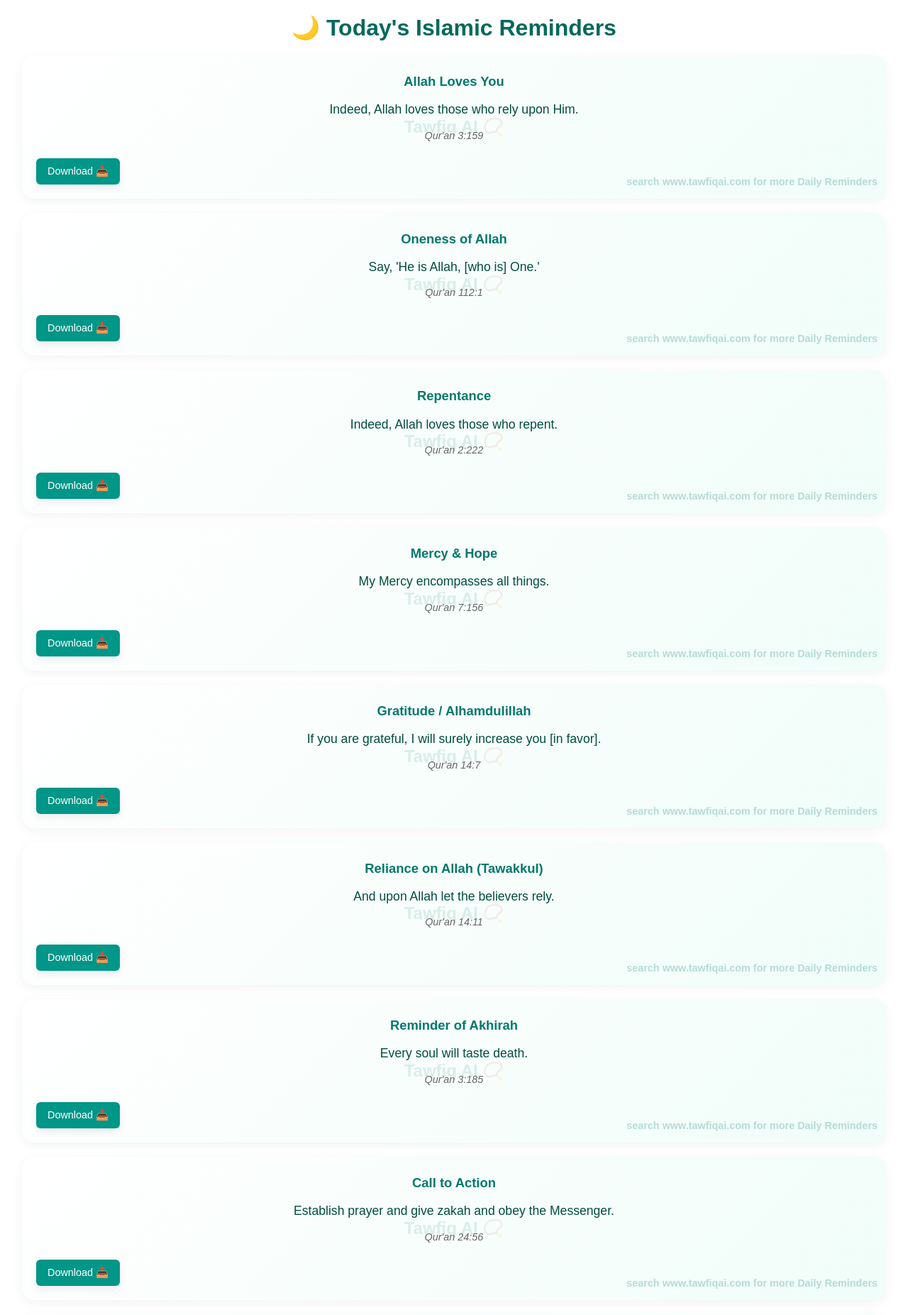
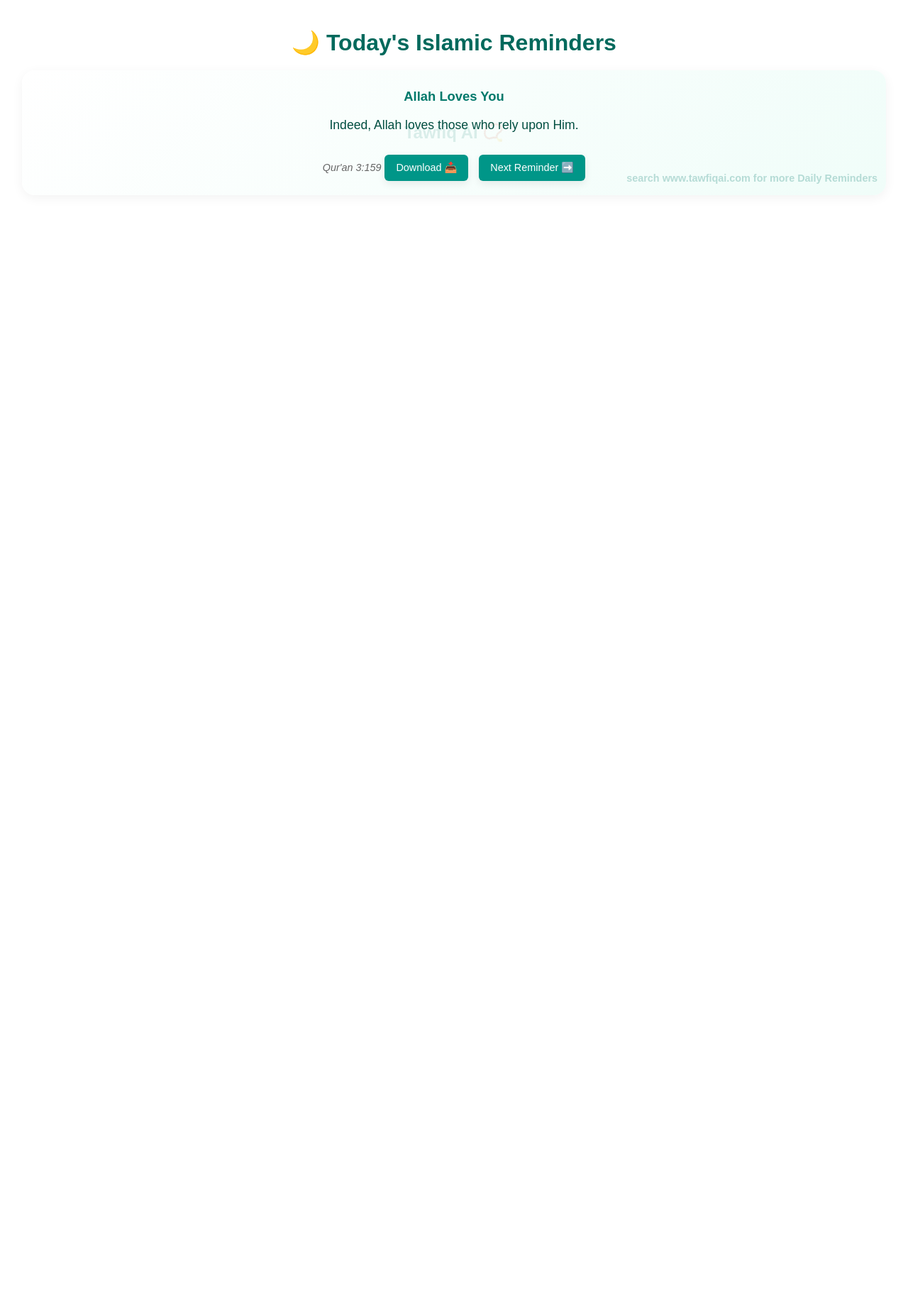
Before and after one commit to ABDULAFEEZ12/Tawfia-Ai, a Flask app: page /reminder in a window 1280 px wide. Shown: the top 1853 px of the page at 71% size. After the commit the page ends 275 px from the top, so only its background shows below. Run offline with Flask 3, Linux system fonts and the light colour scheme.

Commit message:
Update reminder.html

```diff
--- a/templates/pages/reminder.html
+++ b/templates/pages/reminder.html
@@ -1,3 +1,9 @@
+<!DOCTYPE html>
+<html lang="en">
+<head>
+  <meta charset="UTF-8">
+  <title>Tawfiq AI - Daily Islamic Reminders</title>
+  <meta name="viewport" content="width=device-width, initial-scale=1.0">
   <style>
     body {
       font-family: 'Quicksand', sans-serif;
@@ -86,7 +92,7 @@
     }
 
     .no-print {
-    display: block;
+      display: inline-block;
     }
 
     @media print {
@@ -122,8 +128,9 @@
 <body>
   <h1 style="color:#00695c; margin-bottom: 20px;">🌙 Today's Islamic Reminders</h1>
 
+  <div id="reminders-container">
     {% for reminder in reminders %}
-  <div class="reminder-box" id="reminder-{{ loop.index }}">
+    <div class="reminder-box" id="reminder-{{ loop.index0 }}" style="{% if not loop.first %}display: none;{% endif %}">
       <strong class="reminder-category">{{ reminder.category }}</strong>
       <div class="reminder-text">{{ reminder.text }}</div>
       <em class="reminder-reference">{{ reminder.reference }}</em>
@@ -132,21 +139,25 @@
       <div class="watermark watermark-bottom">search www.tawfiqai.com for more Daily Reminders</div>
       <div class="watermark watermark-center">Tawfiq AI 📿</div>
 
-    <!-- Download button for this specific reminder -->
-    <button class="no-print" onclick="downloadReminder('reminder-{{ loop.index }}')">
+      <!-- Download button -->
+      <button class="no-print" onclick="downloadReminder('reminder-{{ loop.index0 }}')">
         Download 📥
       </button>
+
+      {% if not loop.last %}
+      <button class="no-print" onclick="showNextReminder({{ loop.index0 }})" style="margin-left: 10px;">
+        Next Reminder ➡️
+      </button>
+      {% endif %}
     </div>
     {% endfor %}
+  </div>
 
-  <!-- html2canvas -->
   <script src="https://cdnjs.cloudflare.com/ajax/libs/html2canvas/1.4.1/html2canvas.min.js"></script>
   <script>
     function downloadReminder(id) {
       const element = document.getElementById(id);
       const buttons = element.querySelectorAll('.no-print');
-
-      // Hide buttons before capture
       buttons.forEach(btn => btn.style.display = 'none');
 
       html2canvas(element).then(canvas => {
@@ -154,10 +165,18 @@
         link.download = `${id}_Tawfiq_Reminder.png`;
         link.href = canvas.toDataURL("image/png");
         link.click();
+        buttons.forEach(btn => btn.style.display = 'inline-block');
+      });
+    }
 
-        // Restore buttons
-        buttons.forEach(btn => btn.style.display = 'block');
-      });
+    function showNextReminder(currentIndex) {
+      const current = document.getElementById(`reminder-${currentIndex}`);
+      const next = document.getElementById(`reminder-${currentIndex + 1}`);
+      if (next) {
+        current.style.display = 'none';
+        next.style.display = 'block';
+        window.scrollTo({ top: 0, behavior: 'smooth' });
+      }
     }
   </script>
 </body>
```
Lines whose indentation alone changed are shown as unchanged.
